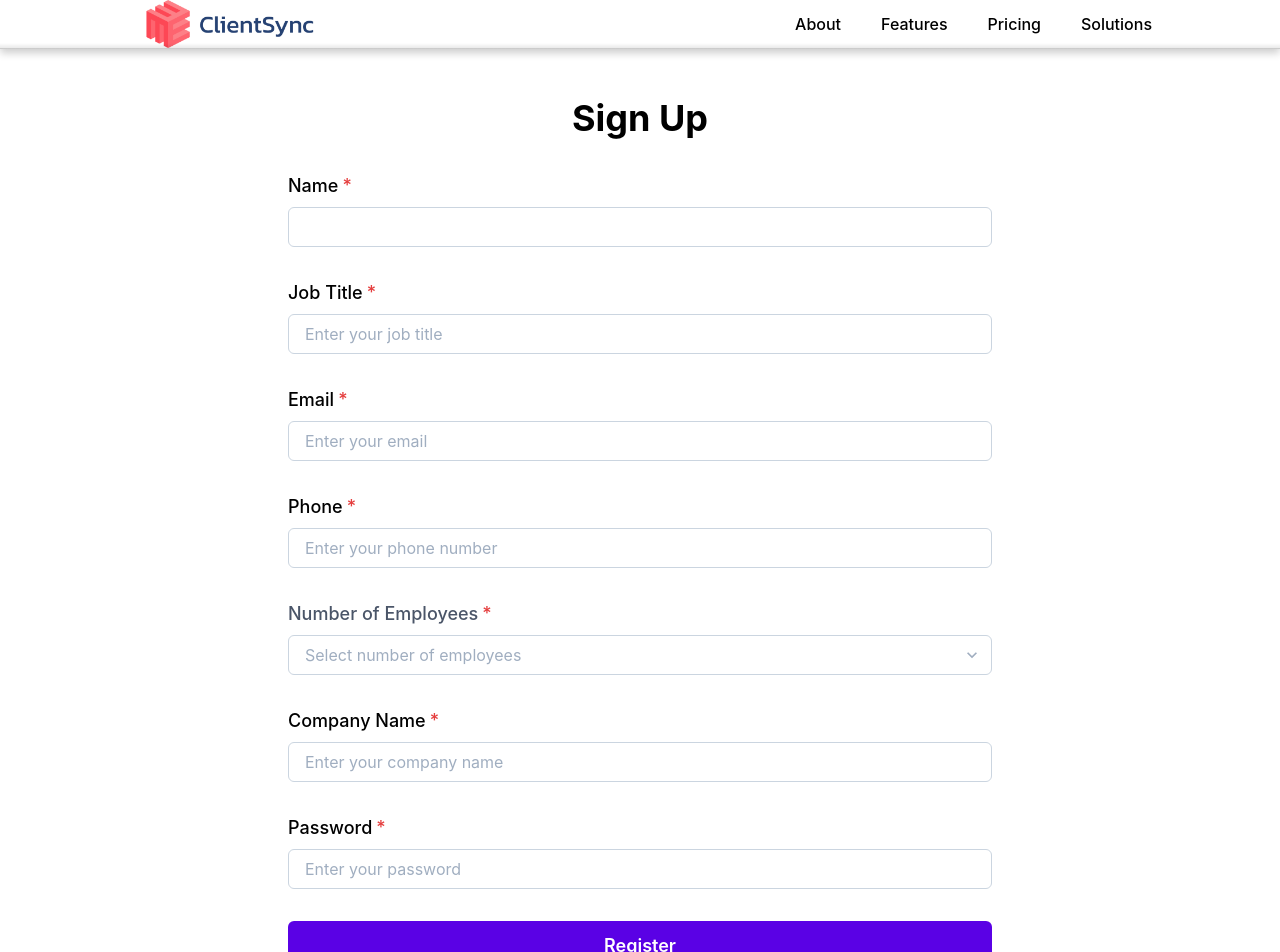
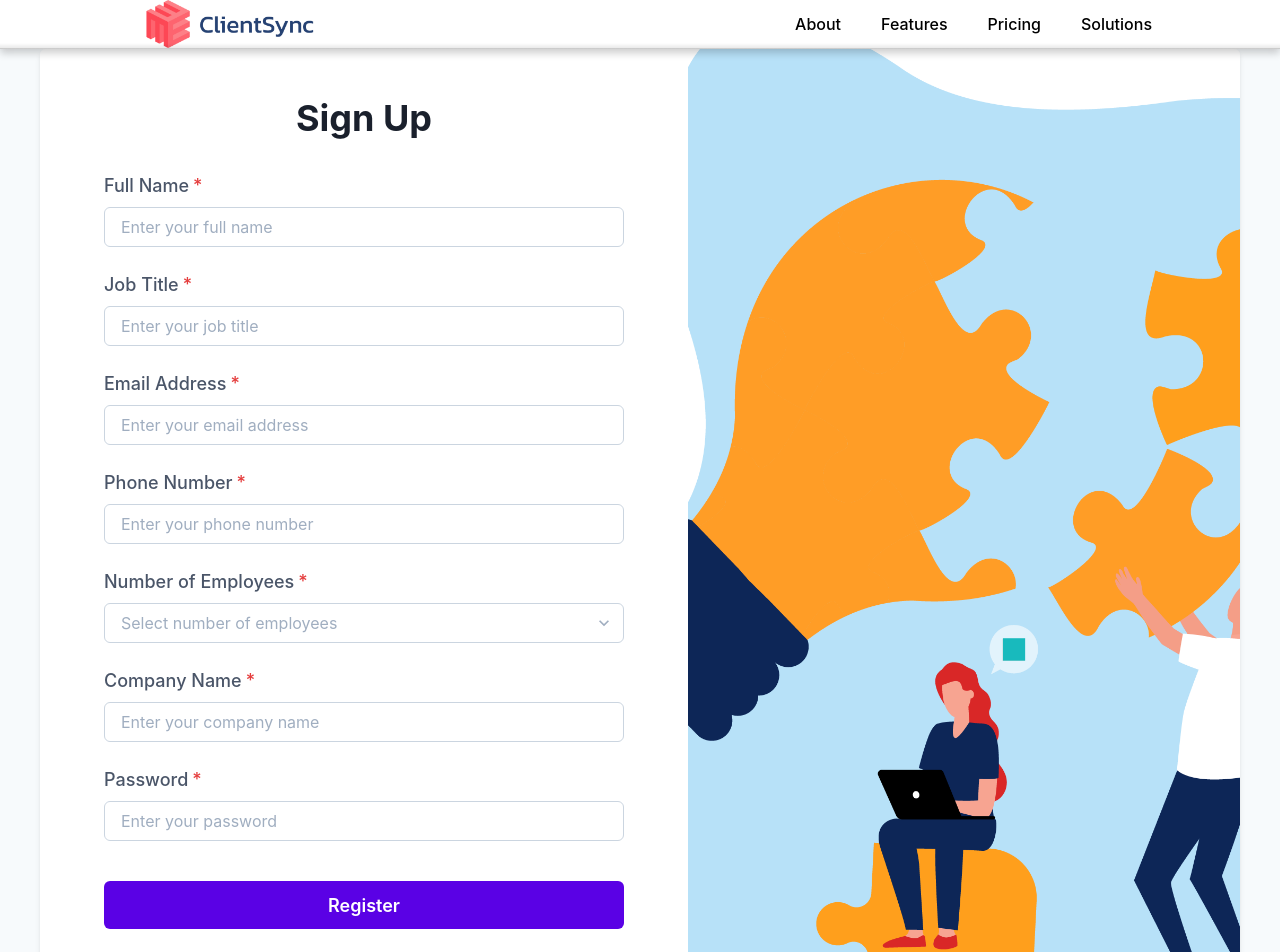
Before and after one commit to Hetp29/microCRM, a React (Create React App) app in the folder frontend/: page /register in a window 1280 px wide. Shown: the top 952 px of the page. Built offline with nearby package versions, Linux system fonts and the light colour scheme.

Commit message:
Fixed signup page UI

```diff
--- a/frontend/src/components/Footer.tsx
+++ b/frontend/src/components/Footer.tsx
@@ -8,7 +8,7 @@ const Footer = () => {
       borderTop="1px solid #e0e0e0"
       boxShadow="0 -4px 6px rgba(0, 0, 0, 0.1)"
       color="gray.800"
-      py={4}
+      py={2}
       textAlign="center"
       width="100%"
     >
--- a/frontend/src/components/Register.tsx
+++ b/frontend/src/components/Register.tsx
@@ -11,6 +11,8 @@ import {
   Select,
   Stack,
   useToast,
+  Flex,
+  Image,
 } from '@chakra-ui/react';
 
 const Register = () => {
@@ -67,36 +69,42 @@ const Register = () => {
   };
 
   return (
-    <Container
-      maxW="container.md"
-      py={12}
+    <Flex minH="100vh" align="center" justify="center" bg="gray.50">
+      <Box
+        w="full"
+        maxW="1200px"
+        mx="auto"
         bg="white"
+        boxShadow="md"
         borderRadius="md"
-      textColor="black"
-      width="800px"
-      px={8}
+        overflow="hidden"
       >
+        <Flex>
+          {/* Left Side - Form */}
+          <Box flex="1" p={12} bg="white">
+            <Container maxW="container.sm">
               <Box textAlign="center" mb={8}>
-        <Heading size="xl" mb={6}>Sign Up</Heading>
+                <Heading size="xl" mb={6} color="gray.800">Sign Up</Heading>
               </Box>
               <form onSubmit={handleSubmit}>
-        <Stack spacing={8}> {/* Increased spacing for better fit */}
+                <Stack spacing={6}>
                   <FormControl id="name" isRequired>
-            <FormLabel fontSize="lg">Name</FormLabel>
+                    <FormLabel fontSize="lg" color="gray.600">Full Name</FormLabel>
                     <Input
                       type="text"
                       value={name}
                       onChange={(e) => setName(e.target.value)}
                       placeholder="Enter your full name"
-              _placeholder={{ color: 'white' }}
+                      _placeholder={{ color: 'gray.400' }}
                       borderColor="gray.300"
                       borderWidth="1px"
+                      _hover={{ borderColor: 'gray.400' }}
                       _focus={{ borderColor: 'blue.500', boxShadow: 'none' }}
                       fontSize="md"
                     />
                   </FormControl>
                   <FormControl id="job-title" isRequired>
-            <FormLabel fontSize="lg">Job Title</FormLabel>
+                    <FormLabel fontSize="lg" color="gray.600">Job Title</FormLabel>
                     <Input
                       type="text"
                       value={jobTitle}
@@ -105,26 +113,28 @@ const Register = () => {
                       _placeholder={{ color: 'gray.400' }}
                       borderColor="gray.300"
                       borderWidth="1px"
+                      _hover={{ borderColor: 'gray.400' }}
                       _focus={{ borderColor: 'blue.500', boxShadow: 'none' }}
                       fontSize="md"
                     />
                   </FormControl>
                   <FormControl id="email" isRequired>
-            <FormLabel fontSize="lg">Email</FormLabel>
+                    <FormLabel fontSize="lg" color="gray.600">Email Address</FormLabel>
                     <Input
                       type="email"
                       value={email}
                       onChange={(e) => setEmail(e.target.value)}
-              placeholder="Enter your email"
+                      placeholder="Enter your email address"
                       _placeholder={{ color: 'gray.400' }}
                       borderColor="gray.300"
                       borderWidth="1px"
+                      _hover={{ borderColor: 'gray.400' }}
                       _focus={{ borderColor: 'blue.500', boxShadow: 'none' }}
                       fontSize="md"
                     />
                   </FormControl>
                   <FormControl id="phone" isRequired>
-            <FormLabel fontSize="lg">Phone</FormLabel>
+                    <FormLabel fontSize="lg" color="gray.600">Phone Number</FormLabel>
                     <Input
                       type="text"
                       value={phone}
@@ -133,6 +143,7 @@ const Register = () => {
                       _placeholder={{ color: 'gray.400' }}
                       borderColor="gray.300"
                       borderWidth="1px"
+                      _hover={{ borderColor: 'gray.400' }}
                       _focus={{ borderColor: 'blue.500', boxShadow: 'none' }}
                       fontSize="md"
                     />
@@ -148,7 +159,7 @@ const Register = () => {
                       _focus={{ borderColor: 'blue.500', boxShadow: 'none' }}
                       onChange={(e) => setEmployees(e.target.value)}
                       fontSize="md"
-            color={employees ? 'black' : 'gray.400'}  // This line ensures the selected text is black, and placeholder is gray
+                      color={employees ? 'black' : 'gray.400'}
                     >
                       <option value="1-30">1-30</option>
                       <option value="31-300">31-300</option>
@@ -156,9 +167,8 @@ const Register = () => {
                       <option value="10,001+">10,001+</option>
                     </Select>
                   </FormControl>
-
                   <FormControl id="company-name" isRequired>
-            <FormLabel fontSize="lg">Company Name</FormLabel>
+                    <FormLabel fontSize="lg" color="gray.600">Company Name</FormLabel>
                     <Input
                       type="text"
                       value={companyName}
@@ -167,12 +177,13 @@ const Register = () => {
                       _placeholder={{ color: 'gray.400' }}
                       borderColor="gray.300"
                       borderWidth="1px"
+                      _hover={{ borderColor: 'gray.400' }}
                       _focus={{ borderColor: 'blue.500', boxShadow: 'none' }}
                       fontSize="md"
                     />
                   </FormControl>
                   <FormControl id="password" isRequired>
-            <FormLabel fontSize="lg">Password</FormLabel>
+                    <FormLabel fontSize="lg" color="gray.600">Password</FormLabel>
                     <Input
                       type="password"
                       value={password}
@@ -181,16 +192,38 @@ const Register = () => {
                       _placeholder={{ color: 'gray.400' }}
                       borderColor="gray.300"
                       borderWidth="1px"
+                      _hover={{ borderColor: 'gray.400' }}
                       _focus={{ borderColor: 'blue.500', boxShadow: 'none' }}
                       fontSize="md"
                     />
                   </FormControl>
-          <Button colorScheme="brand" type="submit" size="lg">
+                  <Button
+                    colorScheme="brand"
+                    type="submit"
+                    size="lg"
+                    width="full"
+                    mt={4}
+                  >
                     Register
                   </Button>
                 </Stack>
               </form>
             </Container>
+          </Box>
+
+          {/* Right Side - Image */}
+          <Box flex="1" display={{ base: 'none', md: 'block' }}>
+            <Image
+              src="/banner.png"
+              alt="Signup illustration"
+              objectFit="cover"
+              w="full"
+              h="100%"
+            />
+          </Box>
+        </Flex>
+      </Box>
+    </Flex>
   );
 };
 
```
Also changed, not shown: frontend/public/banner.png (added). Lines whose indentation alone changed are shown as unchanged.
